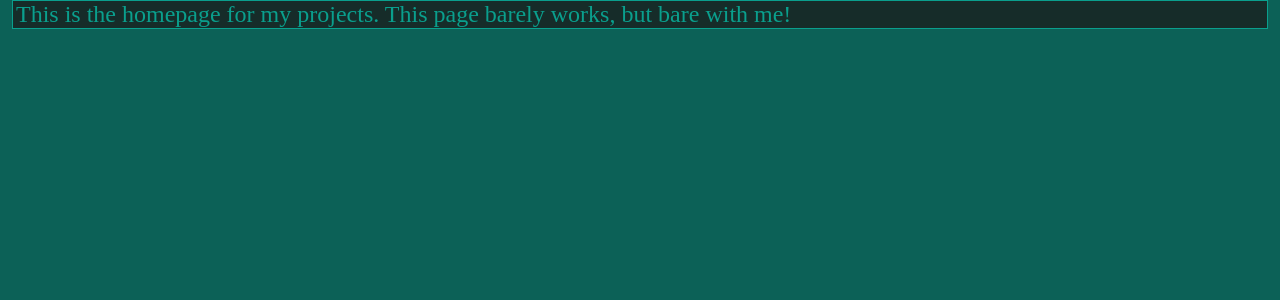
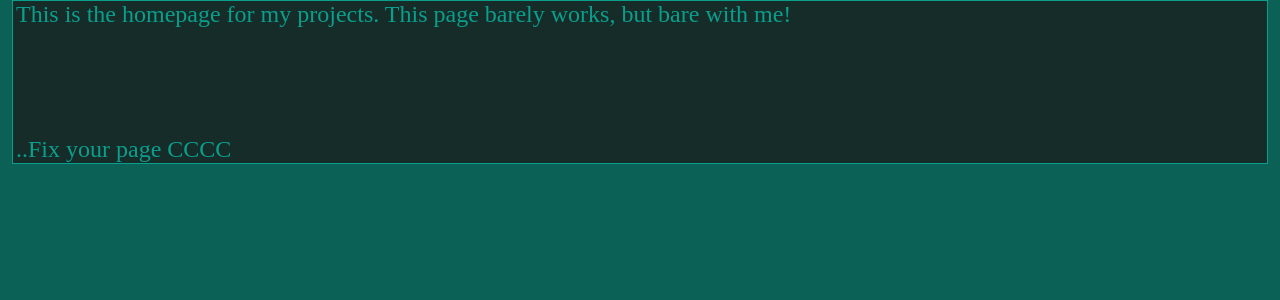
Before and after one commit to sorennx/django_website, a Django app: page / in a window 1280 px wide. Shown: the part 152-452 px from the top of the page. Run offline with Django 4.2, Linux system fonts and the light colour scheme.

```diff
--- a/templates/home.html
+++ b/templates/home.html
@@ -2,4 +2,10 @@
 
 {% block content %}
     This is the homepage for my projects. This page barely works, but bare with me!
+    <br/>
+    <br/>
+    <br/>
+    <br/>
+    <br/>
+    ..Fix your page CCCC
 {% endblock %}
```
